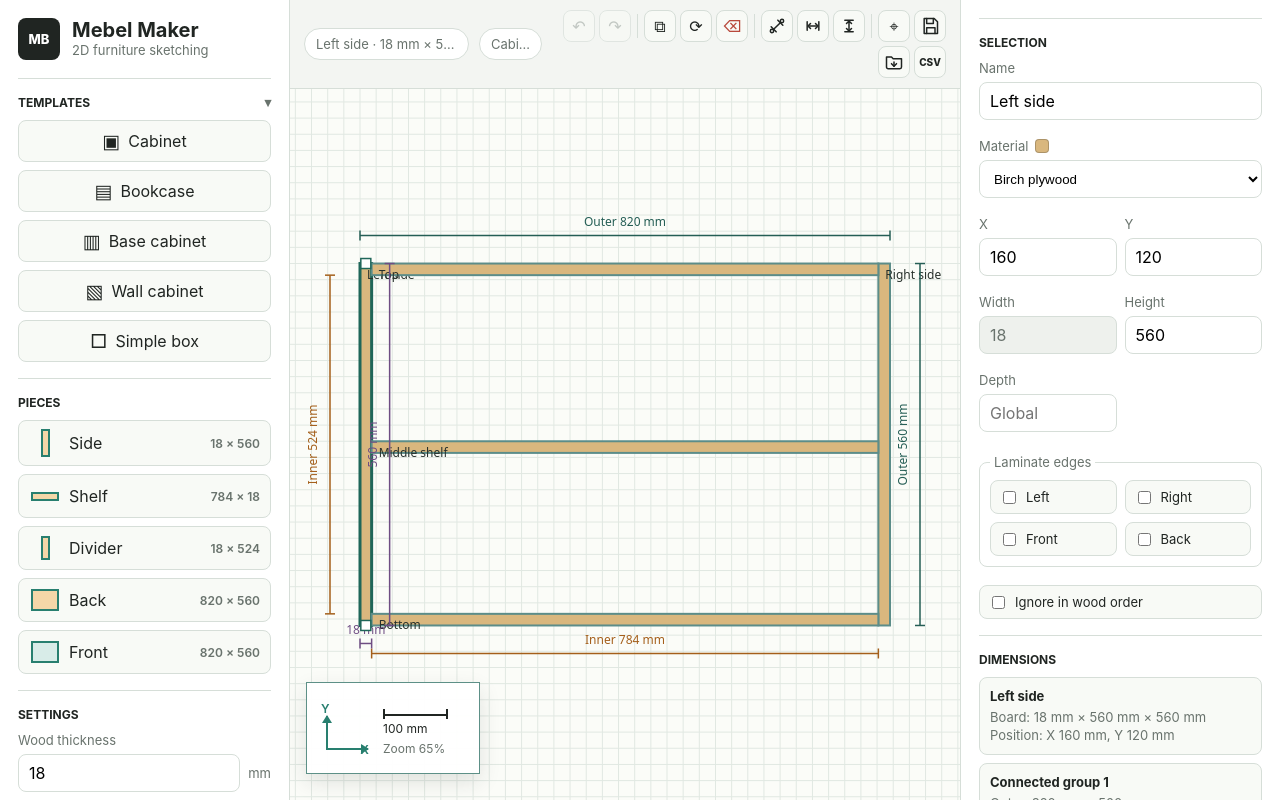
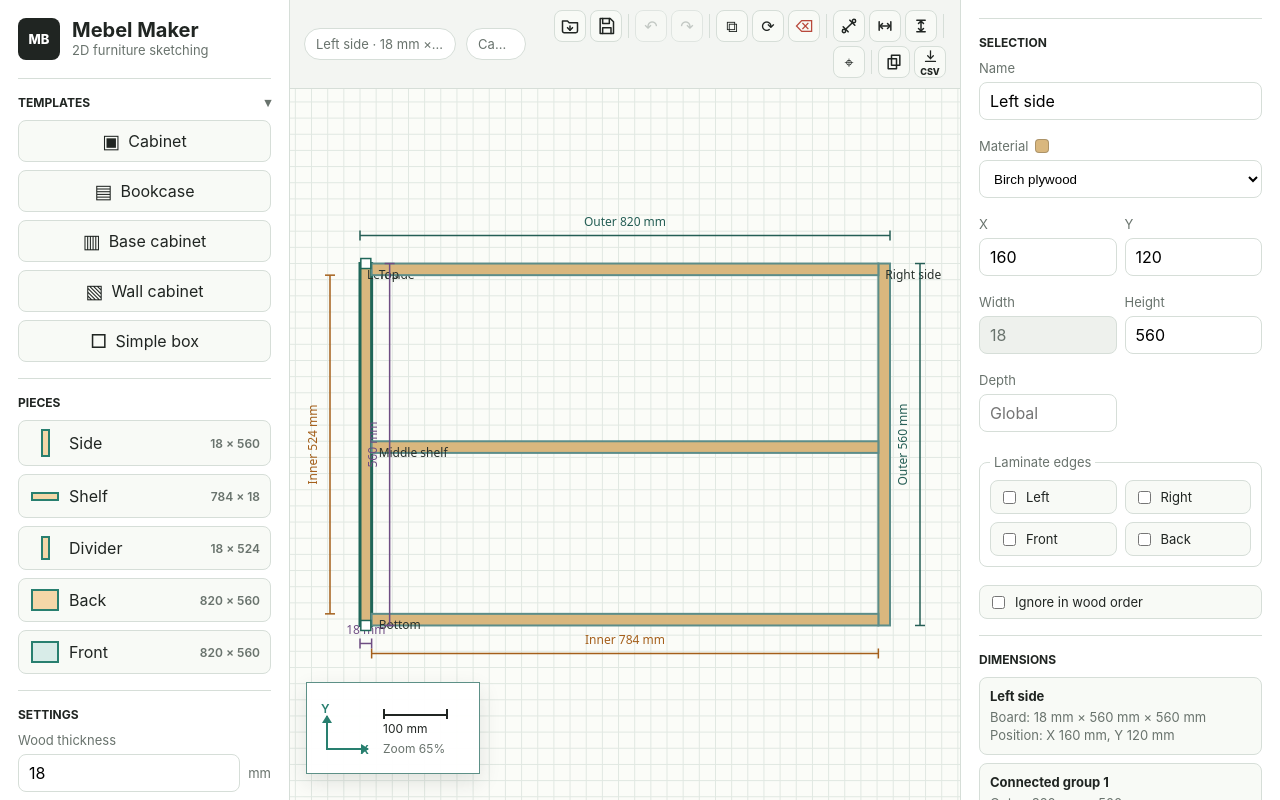
Before and after one commit to biern/mebel-maker, a Svelte app: page / in a window 1280 px wide. Built offline with nearby package versions, Linux system fonts and the light colour scheme.

Commit message:
Add copy CSV toolbar action

```diff
--- a/src/components/Workspace.svelte
+++ b/src/components/Workspace.svelte
@@ -5,6 +5,21 @@
       <div class="status-pill" id="snapStatus">Ready</div>
     </div>
     <div class="top-actions" aria-label="Drawing actions">
+      <button id="loadBtn" class="icon-button" title="Load project from .mebel file" aria-label="Load project from .mebel file">
+        <svg class="toolbar-icon" viewBox="0 0 24 24" aria-hidden="true">
+          <path d="M3 6 H9 L11 8 H21 V18 A2 2 0 0 1 19 20 H5 A2 2 0 0 1 3 18 Z"></path>
+          <path d="M12 12 V17"></path>
+          <path d="M9 14 L12 17 L15 14"></path>
+        </svg>
+      </button>
+      <button id="saveBtn" class="icon-button" title="Save project as .mebel file" aria-label="Save project as .mebel file">
+        <svg class="toolbar-icon" viewBox="0 0 24 24" aria-hidden="true">
+          <path d="M5 3 H17 L21 7 V21 H5 Z"></path>
+          <path d="M8 3 V9 H16 V3"></path>
+          <path d="M8 21 V14 H18 V21"></path>
+        </svg>
+      </button>
+      <span class="toolbar-separator" aria-hidden="true"></span>
       <button id="undoBtn" class="icon-button" title="Undo last change" aria-label="Undo">↶</button>
       <button id="redoBtn" class="icon-button" title="Redo last change" aria-label="Redo">↷</button>
       <span class="toolbar-separator" aria-hidden="true"></span>
@@ -41,21 +56,21 @@
       </button>
       <span class="toolbar-separator" aria-hidden="true"></span>
       <button id="fitBtn" class="icon-button" title="Fit drawing to view" aria-label="Fit drawing to view">⌖</button>
-      <button id="saveBtn" class="icon-button" title="Save project as .mebel file" aria-label="Save project as .mebel file">
+      <span class="toolbar-separator" aria-hidden="true"></span>
+      <button id="copyCsvBtn" class="icon-button" title="Copy piece list as CSV" aria-label="Copy piece list as CSV">
         <svg class="toolbar-icon" viewBox="0 0 24 24" aria-hidden="true">
-          <path d="M5 3 H17 L21 7 V21 H5 Z"></path>
-          <path d="M8 3 V9 H16 V3"></path>
-          <path d="M8 21 V14 H18 V21"></path>
+          <path d="M9 4 H19 V16 H9 Z"></path>
+          <path d="M5 8 H15 V20 H5 Z"></path>
         </svg>
       </button>
-      <button id="loadBtn" class="icon-button" title="Load project from .mebel file" aria-label="Load project from .mebel file">
+      <button id="exportBtn" class="icon-button csv-button" title="Save piece list as CSV" aria-label="Save piece list as CSV">
         <svg class="toolbar-icon" viewBox="0 0 24 24" aria-hidden="true">
-          <path d="M3 6 H9 L11 8 H21 V18 A2 2 0 0 1 19 20 H5 A2 2 0 0 1 3 18 Z"></path>
-          <path d="M12 12 V17"></path>
-          <path d="M9 14 L12 17 L15 14"></path>
+          <path d="M12 4 V15"></path>
+          <path d="M8 11 L12 15 L16 11"></path>
+          <path d="M5 19 H19"></path>
         </svg>
+        <span>CSV</span>
       </button>
-      <button id="exportBtn" class="icon-button csv-button" title="Export piece list as CSV" aria-label="Export piece list as CSV">CSV</button>
       <input id="projectFileInput" class="hidden-file-input" type="file" accept=".mebel,application/json,.json">
     </div>
   </div>
--- a/src/controller.ts
+++ b/src/controller.ts
@@ -56,6 +56,7 @@ const ui = {
   projectFileInput: query<HTMLInputElement>("#projectFileInput"),
   deleteBtn: query<HTMLButtonElement>("#deleteBtn"),
   fitBtn: query<HTMLButtonElement>("#fitBtn"),
+  copyCsvBtn: query<HTMLButtonElement>("#copyCsvBtn"),
   exportBtn: query<HTMLButtonElement>("#exportBtn"),
   notificationToast: query<HTMLElement>("#notificationToast"),
   selectionStatus: query<HTMLElement>("#selectionStatus"),
@@ -1033,6 +1034,30 @@ function effectiveDepthWithDefault(board: Board, defaultDepth: number): number {
 }
 
 function exportCutListCsv(): void {
+  const csv = cutListCsv();
+  downloadTextFile(
+    csv,
+    "text/csv;charset=utf-8",
+    `mebel-maker-pieces-${new Date().toISOString().slice(0, 10)}.csv`
+  );
+  state.lastSnap = "Piece list CSV exported";
+  notify("Saved piece list CSV");
+  updateInspector();
+}
+
+async function copyCutListCsv(): Promise<void> {
+  try {
+    await copyText(cutListCsv());
+    state.lastSnap = "Piece list CSV copied";
+    notify("Copied piece list CSV");
+  } catch {
+    state.lastSnap = "Could not copy CSV";
+    notify("Could not copy CSV");
+  }
+  updateInspector();
+}
+
+function cutListCsv(): string {
   const rows = [
     ["quantity", "width_mm", "height_mm", "depth_mm", "thickness_mm", "material", "laminate_edges", "pieces"]
   ];
@@ -1056,14 +1081,40 @@ function exportCutListCsv(): void {
     ]);
   });
 
-  downloadTextFile(
-    rows.map((row) => row.map(csvCell).join(",")).join("\n"),
-    "text/csv;charset=utf-8",
-    `mebel-maker-pieces-${new Date().toISOString().slice(0, 10)}.csv`
-  );
-  state.lastSnap = "Piece list CSV exported";
-  notify("Exported piece list CSV");
-  updateInspector();
+  return rows.map((row) => row.map(csvCell).join(",")).join("\n");
+}
+
+async function copyText(text: string): Promise<void> {
+  if (window.navigator.clipboard?.writeText) {
+    try {
+      await window.navigator.clipboard.writeText(text);
+      return;
+    } catch {
+      // Fall back for browsers that expose the API but deny it in this context.
+    }
+  }
+
+  let eventCopied = false;
+  const copyListener = (event: ClipboardEvent) => {
+    event.clipboardData?.setData("text/plain", text);
+    event.preventDefault();
+    eventCopied = true;
+  };
+  document.addEventListener("copy", copyListener);
+  const eventCopySucceeded = document.execCommand("copy");
+  document.removeEventListener("copy", copyListener);
+  if (eventCopySucceeded && eventCopied) return;
+
+  const textArea = document.createElement("textarea");
+  textArea.value = text;
+  textArea.style.left = "-9999px";
+  textArea.style.position = "fixed";
+  document.body.append(textArea);
+  textArea.focus();
+  textArea.select();
+  const copied = document.execCommand("copy");
+  textArea.remove();
+  if (!copied) throw new Error("Clipboard copy failed");
 }
 
 function csvCell(value: string): string {
@@ -1492,6 +1543,7 @@ ui.projectFileInput.addEventListener("change", () => {
 });
 ui.deleteBtn.addEventListener("click", deleteSelectedBoard);
 ui.fitBtn.addEventListener("click", fitToView);
+ui.copyCsvBtn.addEventListener("click", () => void copyCutListCsv());
 ui.exportBtn.addEventListener("click", exportCutListCsv);
 ui.thicknessInput.addEventListener("input", () => applyThicknessChange(Math.max(3, Number(ui.thicknessInput.value) || 18)));
 ui.depthInput.addEventListener("change", () => applyDepthChange(normalizePositiveNumber(ui.depthInput.value, state.depth)));
--- a/styles.css
+++ b/styles.css
@@ -434,9 +434,16 @@ input:disabled {
 }
 
 .icon-button.csv-button {
-  font-size: 10px;
+  font-size: 9px;
   font-weight: 800;
+  gap: 1px;
+  grid-template-rows: 18px auto;
   letter-spacing: 0;
+}
+
+.icon-button.csv-button .toolbar-icon {
+  height: 17px;
+  width: 17px;
 }
 
 .toolbar-icon {
```
